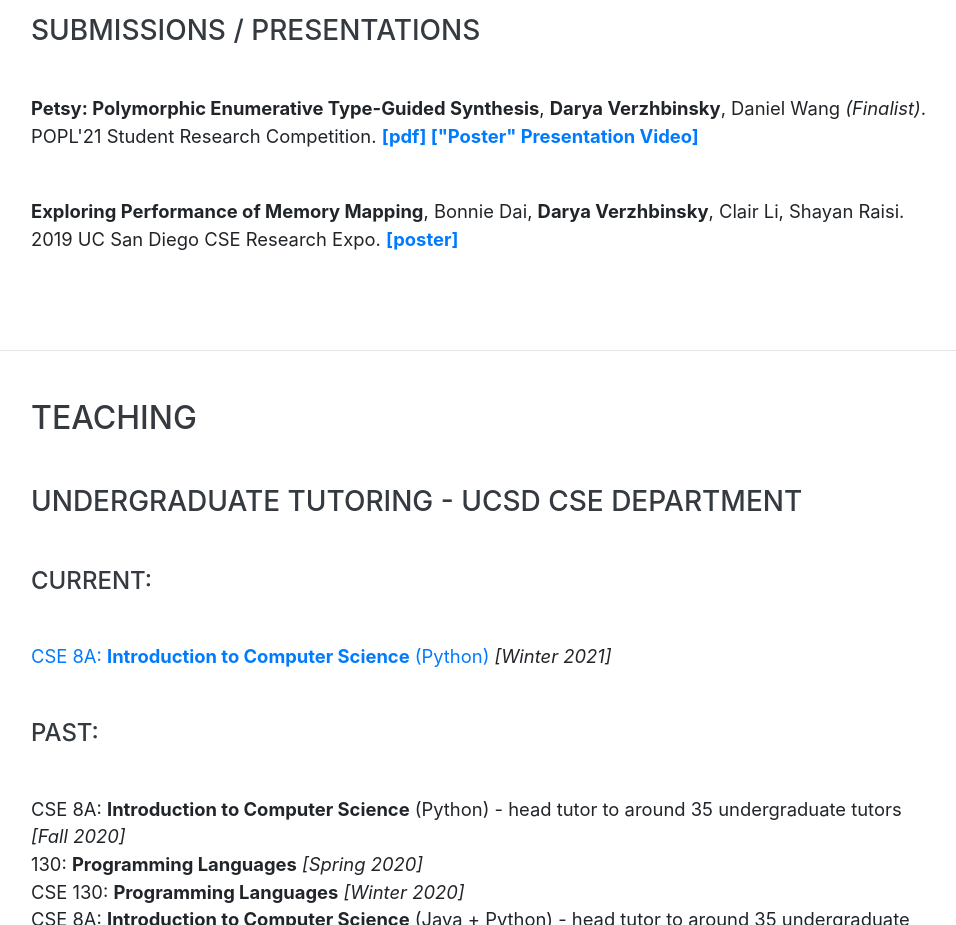
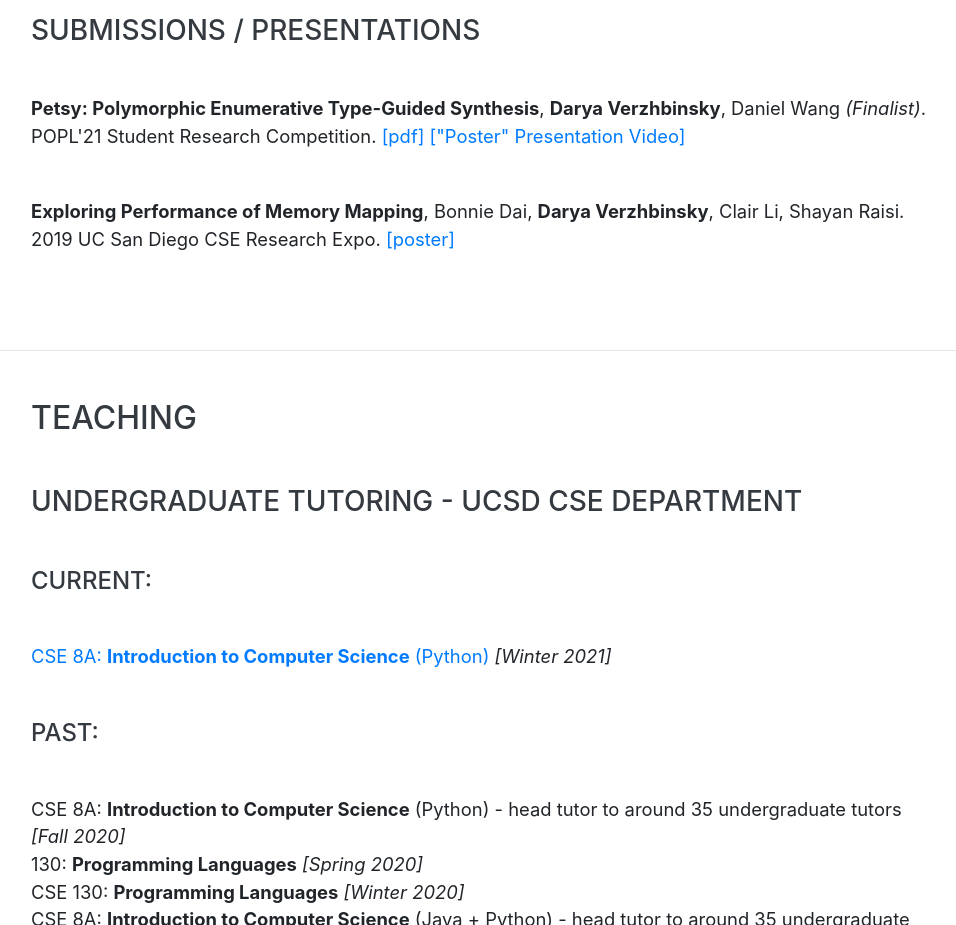
Before and after one commit to darya-ver/darya-ver.github.io, a website with bundled scripts: page index.html in a window 1280 px wide. Shown: the part 1480-2405 px from the top of the page, without its empty margins (289-1245 px from the left). Built offline with nearby package versions, Linux system fonts and the light colour scheme; a web font is replaced by a local one.

Commit message:
removed bold

```diff
--- a/index.html
+++ b/index.html
@@ -146,16 +146,14 @@
         <h3 class="mb-5">Submissions / Presentations</h3>
         <p class="lead mb-5">
           <b>Petsy: Polymorphic Enumerative Type-Guided Synthesis</b>, <b>Darya Verzhbinsky</b>, Daniel Wang <i>(Finalist)</i>. POPL'21 Student Research Competition.
-          <b>
           <a href="./files/POPL_SRC2021.pdf" target="_blank">[pdf]</a>
           <a href="./files/POPL21_SRC_posterVideo.mp4" target="_blank">["Poster" Presentation Video]</a>
           <!-- [<a href="./files/" target="_blank">Final Presentation Slides</a>] -->
-          </b>
         </p>
 
         <p class="lead mb-5">
           <b>Exploring Performance of Memory Mapping</b>, Bonnie Dai, <b>Darya Verzhbinsky</b>, Clair Li, Shayan Raisi. 2019 UC San Diego CSE Research Expo.
-          <b><a href="./files/zhao_group.pdf" target="_blank">[poster]</a></b>
+          <a href="./files/zhao_group.pdf" target="_blank">[poster]</a>
         </p>
 
       </div>
```
